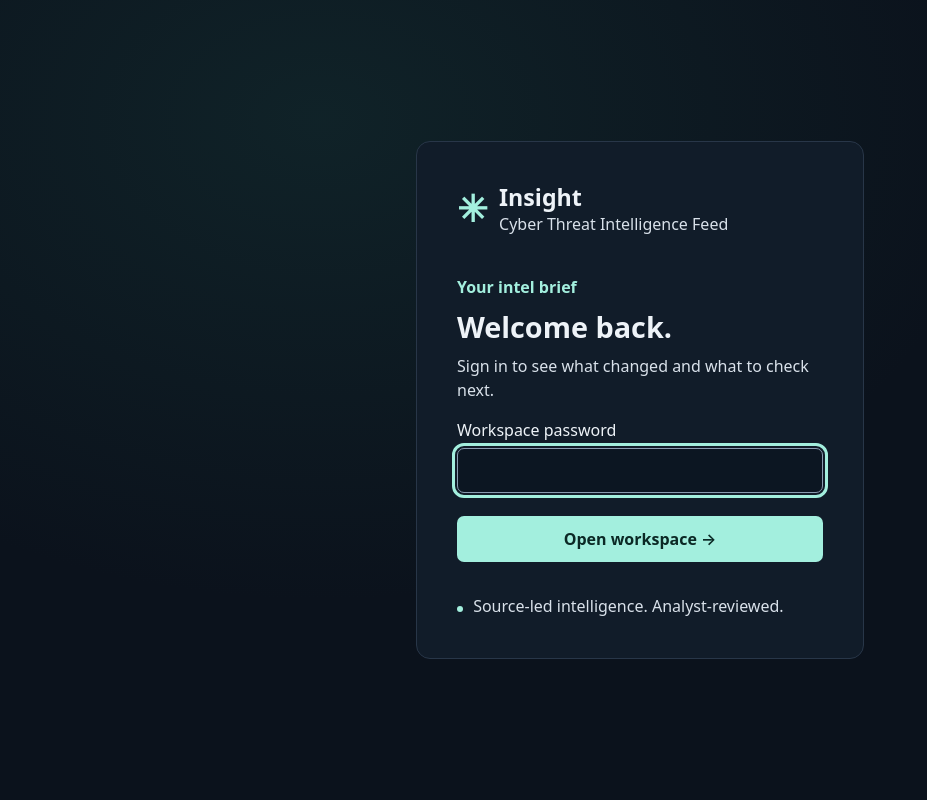
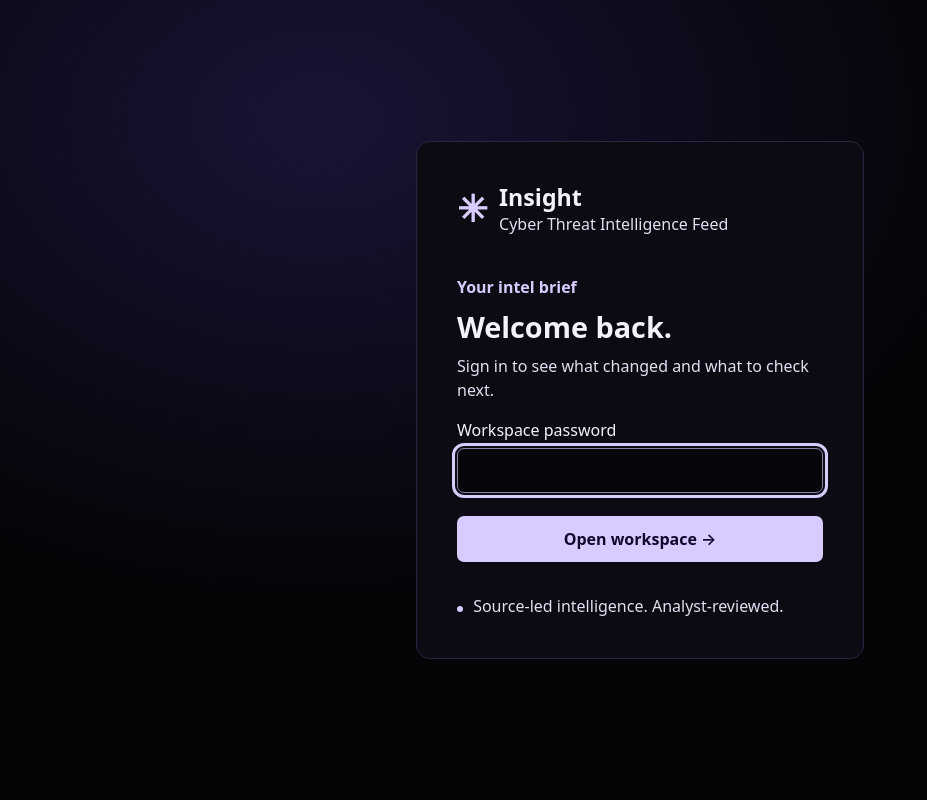
Before and after one commit to andrewjscott88/insight, a Python web app: template src/insight/templates/login.html in a window 1280 px wide. Shown: the whole page, without its empty margins (0-927 px from the left). Run offline with Jinja, Linux system fonts and the light colour scheme; the template is opened without the code that fills it, so the values that code supplies are empty.

Commit message:
Darker theme: near-black with purple, blue and red
Andrew asked for darker colours (black, purple, blue, red). The dark theme
is now near-black (#050407) with a purple accent and focus ring, blue
links, red errors and a red highlight; the light theme takes the same
purple accent. The sign-in page's stylesheet matches.

Every token still passes the existing readability tests: WCAG AAA 7:1
and APCA Lc 90/75 for each text colour on each background, 3:1 for field
borders and focus, and the AAA pairs on buttons, badges and notices. The
instance default stays "system" (more conservative than forcing dark on
everyone); INSIGHT_THEME=dark makes dark the default.

Co-Authored-By: Claude Opus 5.5 <noreply@anthropic.com>
Claude-Session: https://claude.ai/code/session_017a56ocQFYVn9PhAkqgpzrH

```diff
--- a/src/insight/appearance.py
+++ b/src/insight/appearance.py
@@ -25,7 +25,7 @@ TEXT_SIZES: Final[tuple[TextSize, ...]] = ('standard', 'large')
 DEFAULT_TEXT_SIZE: Final[TextSize] = 'standard'
 TEXT_SIZE_COOKIE: Final = 'insight_text'
 #: Page background per theme, also used for the mobile browser's address bar (``<meta name="theme-color">``).
-PAGE_BACKGROUND: Final = {'light': '#f3f5f7', 'dark': '#0b121c'}
+PAGE_BACKGROUND: Final = {'light': '#f6f4fa', 'dark': '#050407'}
 
 
 def parse_theme(value: str) -> Theme:
--- a/src/insight/static/app.css
+++ b/src/insight/static/app.css
@@ -8,51 +8,51 @@
 :root,
 [data-theme="dark"] {
   color-scheme: dark;
-  --bg: #0b121c;
-  --panel: #111c29;
-  --field: #0c1622;
-  --line: #283648;
-  --field-border: #8a9bb0;
-  --focus: #a3efde;
-  --text: #eef3f8;
-  --muted: #d9e1ea;
-  --accent: #a3efde;
-  --on-accent: #0b2925;
-  --error: #ffc9ce;
-  --glow: #173b3a66;
+  --bg: #050407;
+  --panel: #0c0a12;
+  --field: #07060b;
+  --line: #2b2442;
+  --field-border: #8c82ad;
+  --focus: #d8cbff;
+  --text: #f4f1fb;
+  --muted: #e4def3;
+  --accent: #d8cbff;
+  --on-accent: #12082e;
+  --error: #ffc6ce;
+  --glow: #3b2a7a66;
 }
 
 [data-theme="light"] {
   color-scheme: light;
-  --bg: #f3f5f7;
-  --panel: #fcfcfd;
+  --bg: #f6f4fa;
+  --panel: #fdfcff;
   --field: #ffffff;
-  --line: #d3dbe4;
-  --field-border: #6b7785;
-  --focus: #064740;
-  --text: #141c27;
-  --muted: #333f4d;
-  --accent: #064740;
+  --line: #d8d3e4;
+  --field-border: #6e6886;
+  --focus: #4a1d9e;
+  --text: #15121d;
+  --muted: #36314a;
+  --accent: #4a1d9e;
   --on-accent: #ffffff;
   --error: #8f1d14;
-  --glow: #0647401f;
+  --glow: #4a1d9e1f;
 }
 
 @media (prefers-color-scheme: light) {
   [data-theme="system"] {
     color-scheme: light;
-    --bg: #f3f5f7;
-    --panel: #fcfcfd;
+    --bg: #f6f4fa;
+    --panel: #fdfcff;
     --field: #ffffff;
-    --line: #d3dbe4;
-    --field-border: #6b7785;
-    --focus: #064740;
-    --text: #141c27;
-    --muted: #333f4d;
-    --accent: #064740;
+    --line: #d8d3e4;
+    --field-border: #6e6886;
+    --focus: #4a1d9e;
+    --text: #15121d;
+    --muted: #36314a;
+    --accent: #4a1d9e;
     --on-accent: #ffffff;
     --error: #8f1d14;
-    --glow: #0647401f;
+    --glow: #4a1d9e1f;
   }
 }
 
```
Also changed, not shown: src/insight/ui/theme.py (+16 -16 lines), tests/api/test_theme_pages.py (+3 -3 lines), tests/e2e/test_theme_and_mobile.py (+2 -2 lines), tests/unit/test_theme.py (+4 -4 lines), CHANGELOG.md.
